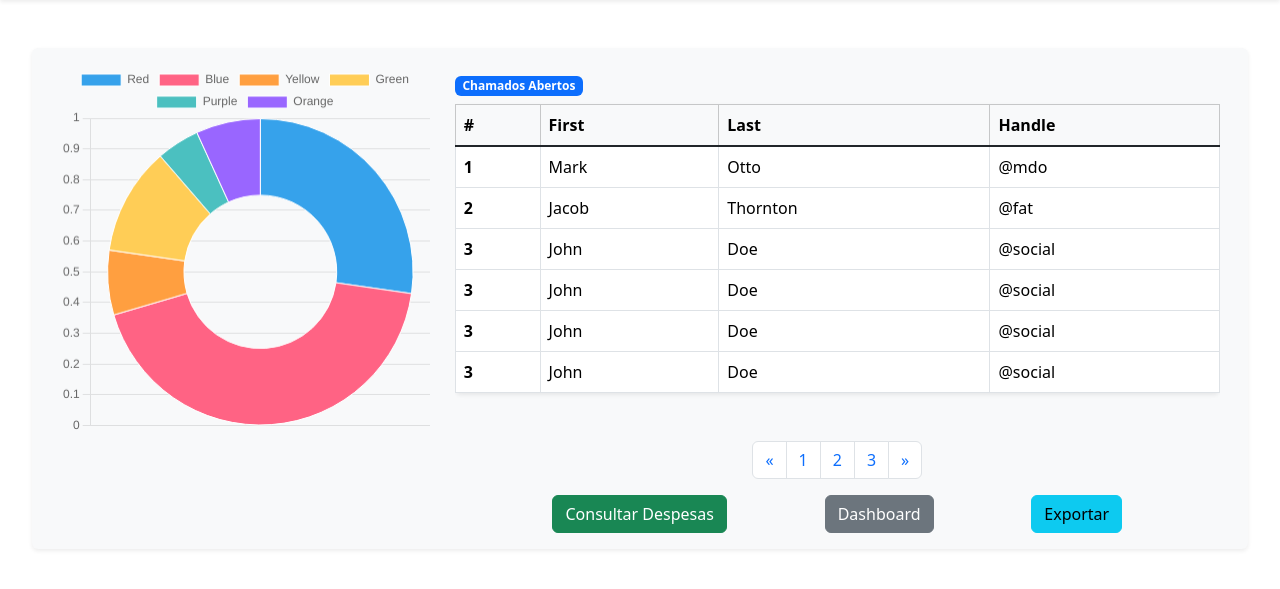
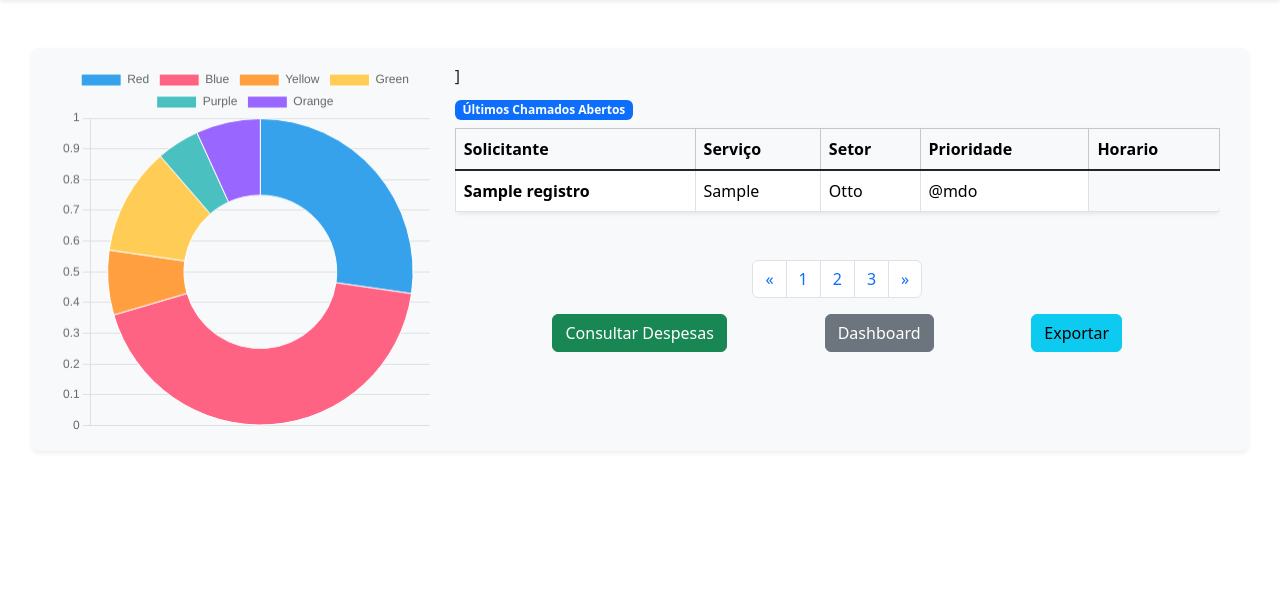
Before and after one commit to EdsonBPBR/Sistema_gerenciamento_chamados_internos-SGCI, a Flask app: template templates/inicio.html in a window 1280 px wide. Shown: the part 78-667 px from the top of the page. Run offline with Flask 3, Linux system fonts and the light colour scheme; the template is opened without the code that fills it: most values are stand-ins (such as "Sample title", 1, 10 or a date in 2020); parts of the project's set-up code (start-up, migrations or seed data) failed here and were passed over.

Commit message:
Correção armazenamento no banco de dados

```diff
--- a/app_web.py
+++ b/app_web.py
@@ -1,5 +1,6 @@
 from flask import Flask, render_template, request, redirect, url_for, flash, session
 from utils.funcionalidades import inserir_chamados
+from models.models import extrair_dados
 from utils.login import verifica_login
 from dotenv import load_dotenv
 import os
@@ -21,7 +22,7 @@ def abrir_chamado():
         prioridade = request.form.get('prioridade')
         tipo_servico = request.form.get('tipo_servico')
         descricao = request.form.get('descricao')
-        inserir_chamados(nome_solicitante, setor, localizacao, prioridade, tipo_servico, descricao)
+        inserir_chamados(nome_solicitante, setor,tipo_servico, localizacao, prioridade, descricao)
         return redirect(url_for('abrir_chamado'))
     return render_template('abrir_chamado.html')
 
@@ -49,7 +50,9 @@ def inicio():
         flash('Conexão expirada! Faça o login!', 'danger')
         return redirect(url_for('login_admin'))
 
-    return render_template('inicio.html')
+    nome_usuario = session['usuario']['nome']
+    dados = extrair_dados('registro_chamados')
+    return render_template('inicio.html', nome = nome_usuario, chamados_abertos = dados)
 
 if __name__ == '__main__':
     app.run(debug=True)
--- a/templates/inicio.html
+++ b/templates/inicio.html
@@ -7,8 +7,12 @@
     <link href="https://cdn.jsdelivr.net/npm/bootstrap@5.3.8/dist/css/bootstrap.min.css" rel="stylesheet"
         integrity="sha384-sRIl4kxILFvY47J16cr9ZwB07vP4J8+LH7qKQnuqkuIAvNWLzeN8tE5YBujZqJLB" crossorigin="anonymous">
     <link rel="stylesheet" href="{{ url_for('static', filename='css/style_inicio.css') }}">
-    <link rel="shortcut icon" href="{{ url_for('static', filename='img/sub_logo_concordnet2.png') }}" type="image/x-icon">
+    <link rel="shortcut icon" href="{{ url_for('static', filename='img/sub_logo_concordnet2.png') }}"
+        type="image/x-icon">
     <title>Inicio</title>
+    <link href="https://cdn.jsdelivr.net/npm/bootstrap-icons/font/bootstrap-icons.css" rel="stylesheet">
+    <link href="https://cdn.jsdelivr.net/npm/bootstrap@5.3.6/dist/css/bootstrap.min.css" rel="stylesheet"
+        integrity="sha384-4Q6Gf2aSP4eDXB8Miphtr37CMZZQ5oXLH2yaXMJ2w8e2ZtHTl7GptT4jmndRuHDT" crossorigin="anonymous">
 </head>
 
 <body>
@@ -27,32 +31,45 @@
                 <div class="offcanvas offcanvas-end" tabindex="-1" id="offcanvasNavbar"
                     aria-labelledby="offcanvasNavbarLabel">
                     <div class="offcanvas-header">
-                        <h5 class="offcanvas-title" id="offcanvasNavbarLabel">{NOME USUÁRIO LOGADO}</h5>
+                        <a href="#"><i class="bi bi-person-circle" style="font-size: 2rem; margin-right: 10px;"></i></a>
+                        <h5 class="offcanvas-title" id="offcanvasNavbarLabel">{{ nome }}</h5>
                         <button type="button" class="btn-close" data-bs-dismiss="offcanvas" aria-label="Close"></button>
                     </div>
                     <div class="offcanvas-body">
                         <ul class="navbar-nav justify-content-end flex-grow-1 pe-3">
+                            <li class="nav-item">
+                                <a class="nav-link" aria-current="page" href="#">Abrir chamado</a>
+                            </li>
+                            <li class="nav-item">
+                                <a class="nav-link" aria-current="page" href="#">Dashboard (PowerBI)</a>
+                            </li>
+
                             <li class="nav-item dropdown">
                                 <a class="nav-link dropdown-toggle" href="#" role="button" data-bs-toggle="dropdown"
                                     aria-expanded="false">
-                                    Despesas
+                                    Chamados
                                 </a>
                                 <ul class="dropdown-menu">
-                                    <li><a class="dropdown-item" href="#">Cadastrar
-                                            Despesa</a></li>
-                                    <li><a class="dropdown-item" href="#">Cadastrar Categoria</a></li>
+                                    <li><a class="dropdown-item" href="#">Chamados Abertos</a></li>
+                                    <li><a class="dropdown-item" href="#">Dashboard</a></li>
                                     <li>
                                         <hr class="dropdown-divider">
                                     </li>
-                                    <li><a class="dropdown-item" href="#">Listar Despesas</a></li>
+                                    <li><a class="dropdown-item" href="#">Todos chamados cadastrados</a></li>
                                 </ul>
                             </li>
                             <li class="nav-item">
-                                <a class="nav-link" aria-current="page" href="#">Suporte</a>
+                                <a class="nav-link" aria-current="page" href="#">Configurações</a>
+                            </li>
+                            <li class="nav-item">
+                                <a class="nav-link" aria-current="page" href="#">Ajuda</a>
                             </li>
                         </ul>
+
                         <div>
-                            <button data-url="{{ url_for('login_admin') }}" onclick="window.location.href=this.getAttribute('data-url')" class="btn btn-danger">Sair</button>
+                            <button data-url="{{ url_for('login_admin') }}"
+                                onclick="window.location.href=this.getAttribute('data-url')"
+                                class="btn btn-danger"><i class="bi bi-escape"></i> Sair</button>
                         </div>
                     </div>
                 </div>
@@ -75,53 +92,28 @@
                         <div class="table-responsive">
                             <table
                                 class="table table-bordered table-hover caption-top shadow-sm p-3 mb-5 bg-body-tertiary rounded">
-                                <caption><span class="badge text-bg-primary">Chamados Abertos</span>
+                                <caption><span class="badge text-bg-primary">Últimos Chamados Abertos</span>
                                 </caption>
                                 <thead class="table-light">
                                     <tr>
-                                        <th scope="col">#</th>
-                                        <th scope="col">First</th>
-                                        <th scope="col">Last</th>
-                                        <th scope="col">Handle</th>
+                                        <th scope="col">Solicitante</th>
+                                        <th scope="col">Serviço</th>
+                                        <th scope="col">Setor</th>
+                                        <th scope="col">Prioridade</th>
+                                        <th scope="col">Horario</th>
                                     </tr>
                                 </thead>
                                 <tbody class="table-group-divider">
-                                    <tr>
-                                        <th scope="row">1</th>
-                                        <td>Mark</td>
-                                        <td>Otto</td>
-                                        <td>@mdo</td>
-                                    </tr>
-                                    <tr>
-                                        <th scope="row">2</th>
-                                        <td>Jacob</td>
-                                        <td>Thornton</td>
-                                        <td>@fat</td>
-                                    </tr>
-                                    <tr>
-                                        <th scope="row">3</th>
-                                        <td>John</td>
-                                        <td>Doe</td>
-                                        <td>@social</td>
-                                    </tr>
-                                    <tr>
-                                        <th scope="row">3</th>
-                                        <td>John</td>
-                                        <td>Doe</td>
-                                        <td>@social</td>
-                                    </tr>
-                                    <tr>
-                                        <th scope="row">3</th>
-                                        <td>John</td>
-                                        <td>Doe</td>
-                                        <td>@social</td>
-                                    </tr>
-                                    <tr>
-                                        <th scope="row">3</th>
-                                        <td>John</td>
-                                        <td>Doe</td>
-                                        <td>@social</td>
-                                    </tr>
+                                    {% for registro in chamados_abertos.values() %}]
+                                        {% if registro['status'] == 'Aberto' %}
+                                            <tr>
+                                                <th scope="row">{{ registro['nome_solicitante'] }}</th>
+                                                <td>{{ registro['tipo_servico'] }}</td>
+                                                <td>Otto</td>
+                                                <td>@mdo</td>
+                                            </tr>
+                                        {% endif %}
+                                    {% endfor %}
                                 </tbody>
                             </table>
                             <!-- sistema de paginação -->
```
Also changed, not shown: models/analises.py (+7 -3 lines).
